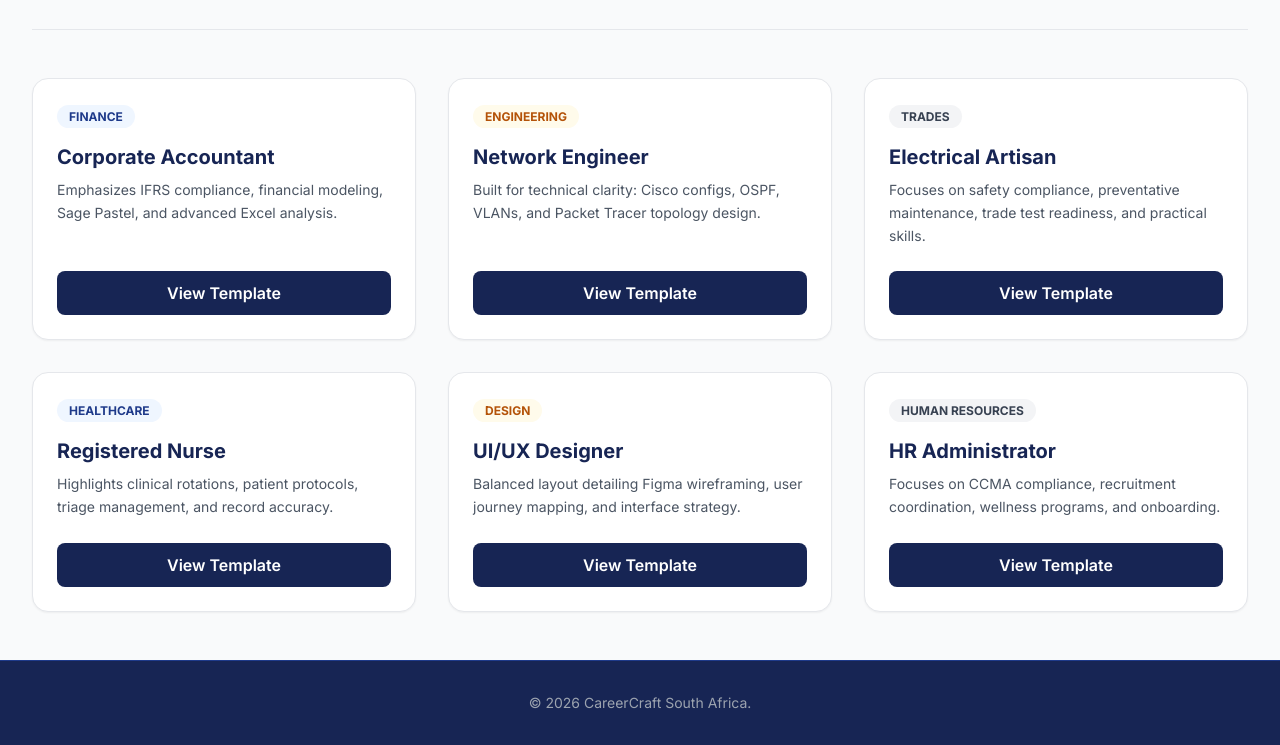
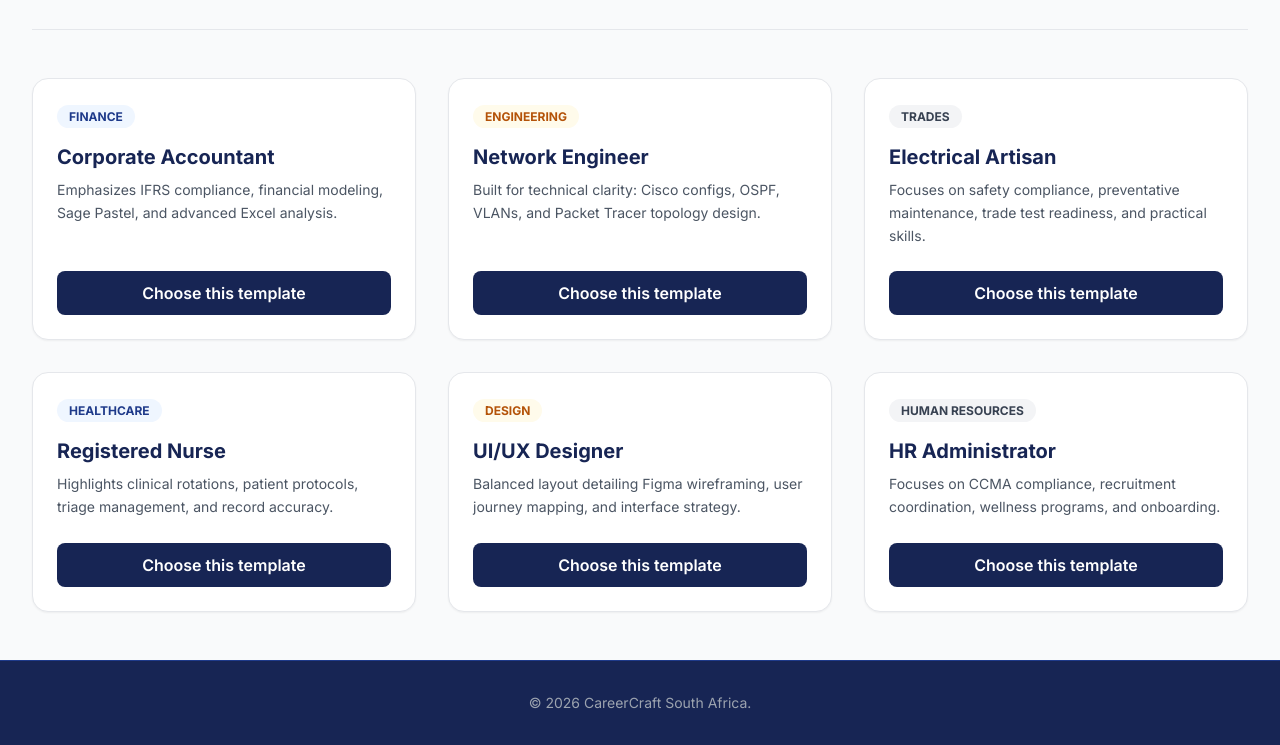
Before and after one commit to Lwando6/CareerCraft, a plain HTML site: page resumes.html in a window 1280 px wide. Shown: the part 243-988 px from the top of the page. Drawn offline with nearby package versions, Linux system fonts and the light colour scheme; a script that the page names is missing.

Commit message:
Improve user journey: update resumes.html

```diff
--- a/resumes.html
+++ b/resumes.html
@@ -59,7 +59,7 @@
                     <h3 class="text-xl font-bold text-blue-950 mt-4">Corporate Accountant</h3>
                     <p class="text-gray-600 text-sm mt-2 leading-relaxed">Emphasizes IFRS compliance, financial modeling, Sage Pastel, and advanced Excel analysis.</p>
                 </div>
-                <button data-template-action type="button" class="mt-6 w-full text-center bg-blue-950 text-white font-semibold py-2.5 rounded-lg hover:bg-blue-900 transition">View Template</button>
+                <button data-template-action type="button" class="mt-6 w-full text-center bg-blue-950 text-white font-semibold py-2.5 rounded-lg hover:bg-blue-900 transition">Choose this template</button>
             </div>
 
             <div data-template-card data-template-name="Network Engineer" data-template-category="Engineering" data-template-description="Cisco configs, OSPF, VLANs, and technical clarity." class="bg-white border border-gray-200 p-6 rounded-2xl shadow-sm hover:shadow-md transition flex flex-col justify-between">
@@ -68,7 +68,7 @@
                     <h3 class="text-xl font-bold text-blue-950 mt-4">Network Engineer</h3>
                     <p class="text-gray-600 text-sm mt-2 leading-relaxed">Built for technical clarity: Cisco configs, OSPF, VLANs, and Packet Tracer topology design.</p>
                 </div>
-                <button data-template-action type="button" class="mt-6 w-full text-center bg-blue-950 text-white font-semibold py-2.5 rounded-lg hover:bg-blue-900 transition">View Template</button>
+                <button data-template-action type="button" class="mt-6 w-full text-center bg-blue-950 text-white font-semibold py-2.5 rounded-lg hover:bg-blue-900 transition">Choose this template</button>
             </div>
 
             <div data-template-card data-template-name="Electrical Artisan" data-template-category="Trades" data-template-description="Safety compliance, preventative maintenance, and trade readiness." class="bg-white border border-gray-200 p-6 rounded-2xl shadow-sm hover:shadow-md transition flex flex-col justify-between">
@@ -77,7 +77,7 @@
                     <h3 class="text-xl font-bold text-blue-950 mt-4">Electrical Artisan</h3>
                     <p class="text-gray-600 text-sm mt-2 leading-relaxed">Focuses on safety compliance, preventative maintenance, trade test readiness, and practical skills.</p>
                 </div>
-                <button data-template-action type="button" class="mt-6 w-full text-center bg-blue-950 text-white font-semibold py-2.5 rounded-lg hover:bg-blue-900 transition">View Template</button>
+                <button data-template-action type="button" class="mt-6 w-full text-center bg-blue-950 text-white font-semibold py-2.5 rounded-lg hover:bg-blue-900 transition">Choose this template</button>
             </div>
 
             <div data-template-card data-template-name="Registered Nurse" data-template-category="Healthcare" data-template-description="Clinical rotations, patient protocols, and triage management." class="bg-white border border-gray-200 p-6 rounded-2xl shadow-sm hover:shadow-md transition flex flex-col justify-between">
@@ -86,7 +86,7 @@
                     <h3 class="text-xl font-bold text-blue-950 mt-4">Registered Nurse</h3>
                     <p class="text-gray-600 text-sm mt-2 leading-relaxed">Highlights clinical rotations, patient protocols, triage management, and record accuracy.</p>
                 </div>
-                <button data-template-action type="button" class="mt-6 w-full text-center bg-blue-950 text-white font-semibold py-2.5 rounded-lg hover:bg-blue-900 transition">View Template</button>
+                <button data-template-action type="button" class="mt-6 w-full text-center bg-blue-950 text-white font-semibold py-2.5 rounded-lg hover:bg-blue-900 transition">Choose this template</button>
             </div>
 
             <div data-template-card data-template-name="UI/UX Designer" data-template-category="Design" data-template-description="Figma wireframing, UX strategy, and interface design." class="bg-white border border-gray-200 p-6 rounded-2xl shadow-sm hover:shadow-md transition flex flex-col justify-between">
@@ -95,7 +95,7 @@
                     <h3 class="text-xl font-bold text-blue-950 mt-4">UI/UX Designer</h3>
                     <p class="text-gray-600 text-sm mt-2 leading-relaxed">Balanced layout detailing Figma wireframing, user journey mapping, and interface strategy.</p>
                 </div>
-                <button data-template-action type="button" class="mt-6 w-full text-center bg-blue-950 text-white font-semibold py-2.5 rounded-lg hover:bg-blue-900 transition">View Template</button>
+                <button data-template-action type="button" class="mt-6 w-full text-center bg-blue-950 text-white font-semibold py-2.5 rounded-lg hover:bg-blue-900 transition">Choose this template</button>
             </div>
 
             <div data-template-card data-template-name="HR Administrator" data-template-category="Human Resources" data-template-description="Recruitment coordination, onboarding, and CCMA compliance." class="bg-white border border-gray-200 p-6 rounded-2xl shadow-sm hover:shadow-md transition flex flex-col justify-between">
@@ -104,7 +104,7 @@
                     <h3 class="text-xl font-bold text-blue-950 mt-4">HR Administrator</h3>
                     <p class="text-gray-600 text-sm mt-2 leading-relaxed">Focuses on CCMA compliance, recruitment coordination, wellness programs, and onboarding.</p>
                 </div>
-                <button data-template-action type="button" class="mt-6 w-full text-center bg-blue-950 text-white font-semibold py-2.5 rounded-lg hover:bg-blue-900 transition">View Template</button>
+                <button data-template-action type="button" class="mt-6 w-full text-center bg-blue-950 text-white font-semibold py-2.5 rounded-lg hover:bg-blue-900 transition">Choose this template</button>
             </div>
         </div>
     </main>
@@ -112,6 +112,7 @@
     <footer class="bg-blue-950 text-gray-400 py-8 text-center border-t border-blue-900 mt-auto">
         <p class="text-sm">&copy; 2026 CareerCraft South Africa.</p>
     </footer>
+    <script src="journey.js"></script>
     <script type="module" src="auth.js"></script>
 </body>
 </html>
```
